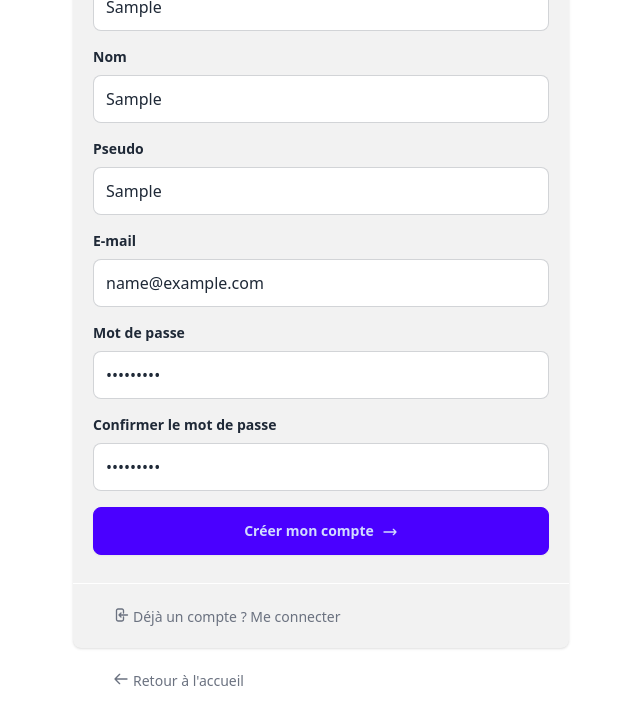
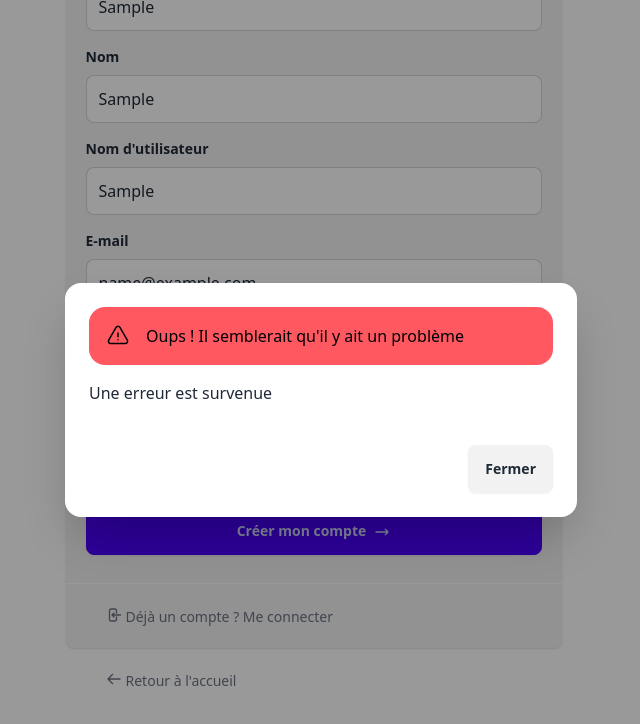
Before and after one commit to operdrix/skyjo-react, a React (Vite) app: page /auth/register in a window 1280 px wide. Both pictures are taken after typing "Sample", "Sample", "Sample", "name@example.com", "Sample123", "Sample123" into the empty fields and a click on the button "Créer mon compte". Shown: the part 281-1005 px from the top of the page, without its empty margins (319-959 px from the left). Built offline with nearby package versions, Linux system fonts and the light colour scheme; no server answers.

Commit message:
feat: :sparkles: add modal

```diff
--- a/src/auth/Register.tsx
+++ b/src/auth/Register.tsx
@@ -1,15 +1,27 @@
 import { Field, Form, Formik } from 'formik';
-import { useState } from 'react';
-import { Link } from 'react-router-dom';
+import { useEffect, useState } from 'react';
+import { Link, useNavigate } from 'react-router-dom';
 import * as yup from 'yup';
 import CustomField from '../components/CustomField';
 
 function Register() {
 
+  const [error, setError] = useState<boolean>(false);
+  const [errorMessage, setErrorMessage] = useState<string>('');
+
+  const navigateToLogin = useNavigate()
+
+  useEffect(() => {
+    if (error) {
+      const modal = document.getElementById('error_modal');
+      modal?.showModal();
+    }
+  }, [error]);
+
   const [initialValues] = useState({
     firstname: "",
     lastname: "",
-    pseudo: "",
+    username: "",
     email: "",
     password: "",
     passwordConfirm: "",
@@ -18,7 +30,7 @@ function Register() {
   const validationSchema = yup.object().shape({
     firstname: yup.string().required("Le prénom est requis"),
     lastname: yup.string().required("Le nom est requis"),
-    pseudo: yup.string().required("Le pseudo est requis"),
+    username: yup.string().required("Le nom d'utilisateur est requis"),
     email: yup.string().email().required("L'email est requis"),
     password: yup.string().required("Le mot de passe est requis"),
     passwordConfirm: yup.string()
@@ -26,11 +38,49 @@ function Register() {
       .required("La confirmation du mot de passe est requise"),
   });
 
-  const handleSubmit = (values: typeof initialValues) => {
-    console.log("Form values", values);
+  const handleSubmit = async (values: typeof initialValues) => {
+    try {
+      console.log("Form values", values);
+      const response = await fetch('http://localhost:3000/register', {
+        method: 'POST',
+        headers: {
+          'Content-Type': 'application/json',
+        },
+        body: JSON.stringify(values),
+      });
+      const data = await response.json();
+      if (response.ok) {
+        console.log('Success:', data);
+        navigateToLogin('/auth/login', { state: { message: 'Votre compte a bien été créé, vous pouvez maintenant vous connecter' } });
+      } else {
+        console.error('Error bdd:', data);
+        setError(true);
+        setErrorMessage(data.error);
+      }
+    } catch (error) {
+      console.error('Error serveur:', error);
+      setError(true);
+      setErrorMessage('Une erreur est survenue');
+    }
   };
   return (
     <>
+      <dialog id="error_modal" className="modal modal-bottom sm:modal-middle">
+        <div className="modal-box">
+          <div role="alert" className="alert alert-error">
+            <svg xmlns="http://www.w3.org/2000/svg" fill="none" viewBox="0 0 24 24" strokeWidth={1.5} stroke="currentColor" className="size-6">
+              <path strokeLinecap="round" strokeLinejoin="round" d="M12 9v3.75m-9.303 3.376c-.866 1.5.217 3.374 1.948 3.374h14.71c1.73 0 2.813-1.874 1.948-3.374L13.949 3.378c-.866-1.5-3.032-1.5-3.898 0L2.697 16.126ZM12 15.75h.007v.008H12v-.008Z" />
+            </svg>
+            <span>Oups ! Il semblerait qu'il y ait un problème</span>
+          </div>
+          <p className="py-4">{errorMessage}</p>
+          <div className="modal-action">
+            <form method="dialog">
+              <button className="btn" onClick={() => setError(false)}>Fermer</button>
+            </form>
+          </div>
+        </div>
+      </dialog>
       <Formik
         initialValues={initialValues}
         validationSchema={validationSchema}
@@ -42,7 +92,7 @@ function Register() {
             <div className="px-5 py-7">
               <Field component={CustomField} name="firstname" label="Prénom" type='text' />
               <Field component={CustomField} name="lastname" label="Nom" type='text' />
-              <Field component={CustomField} name="pseudo" label="Pseudo" type='text' />
+              <Field component={CustomField} name="username" label="Nom d'utilisateur" type='text' />
               <Field component={CustomField} name="email" label="E-mail" type='text' />
               <Field component={CustomField} name="password" label="Mot de passe" type='password' />
               <Field component={CustomField} name="passwordConfirm" label="Confirmer le mot de passe" type='password' />
```
